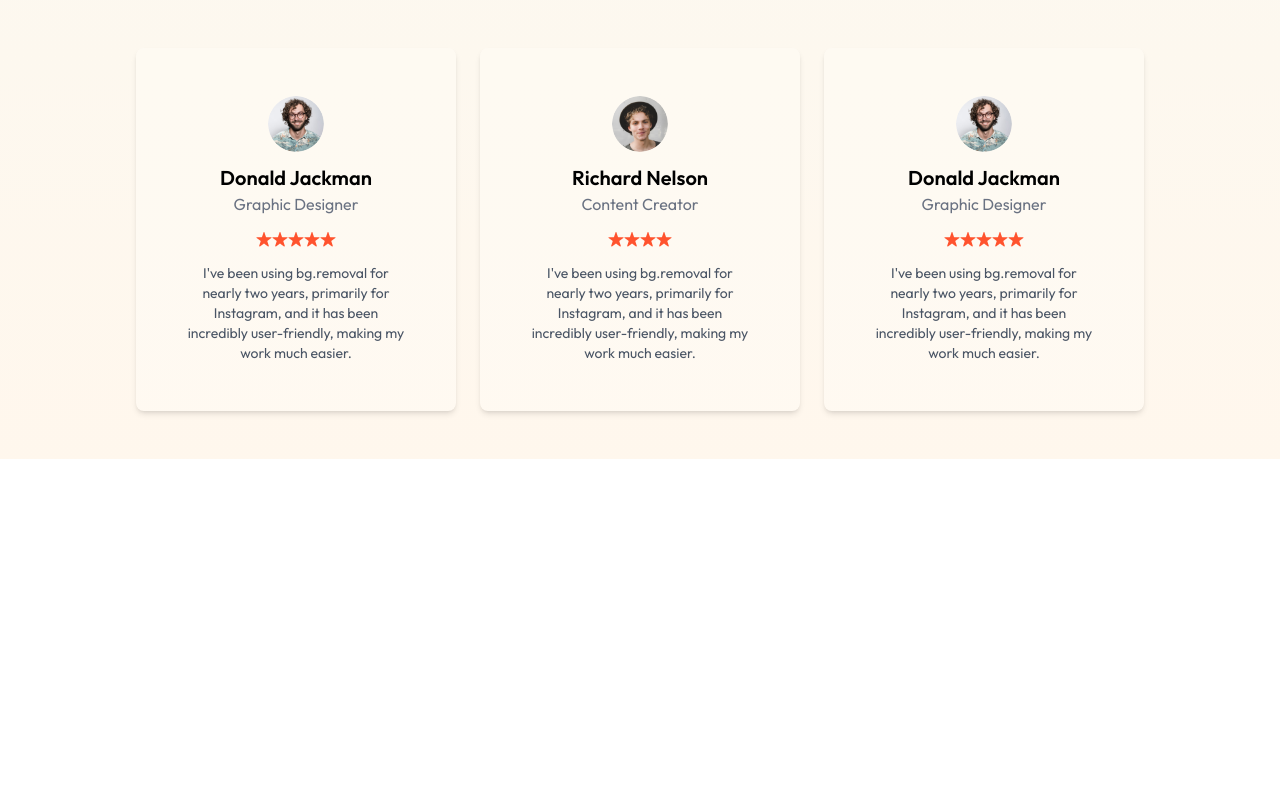
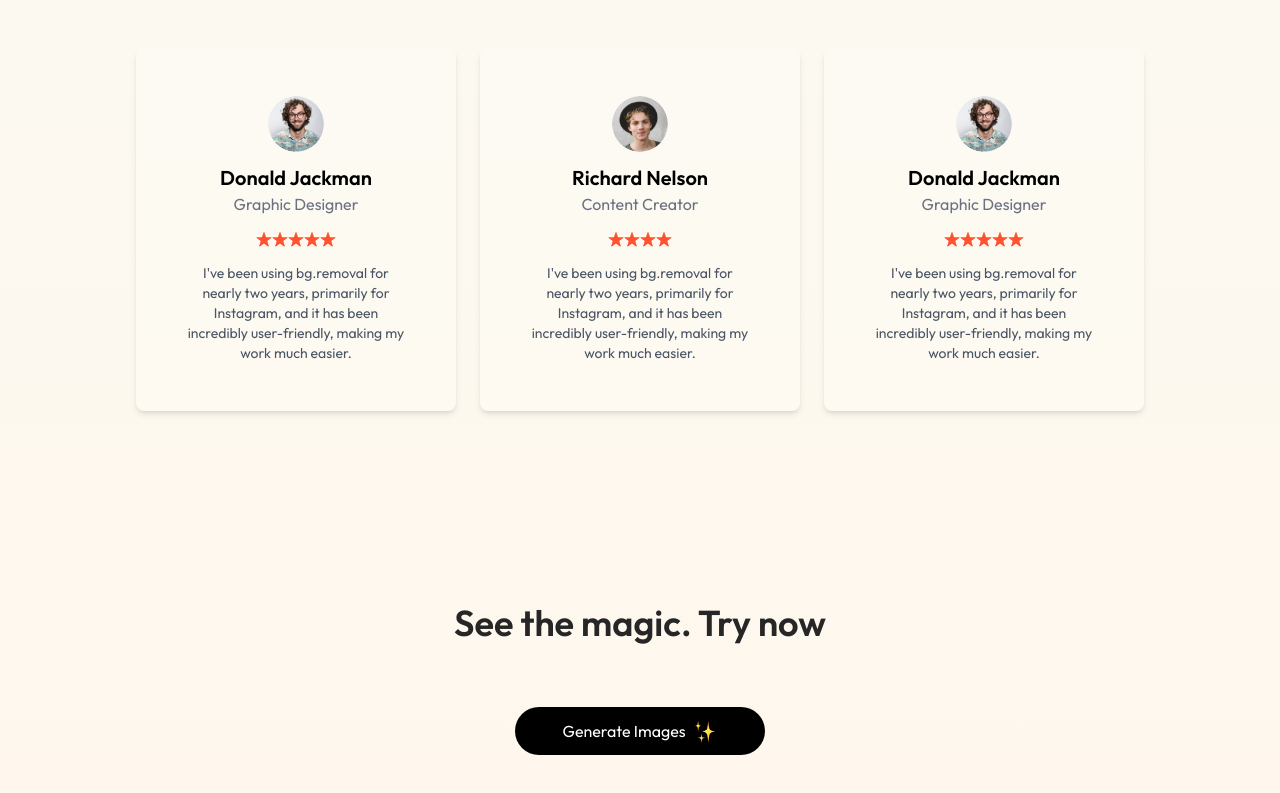
Before and after one commit to iamharsh42/PixeLingo, a React (Vite) app in the folder client/: page / in a window 1280 px wide. Shown: the part 2216-3009 px from the top of the page. Before the commit the page ends 2755 px from the top, so only its background shows below. Built offline with nearby package versions, Linux system fonts and the light colour scheme.

Commit message:
GenerateBtn Added

```diff
--- a/client/src/components/GenerateBtn.jsx
+++ b/client/src/components/GenerateBtn.jsx
@@ -0,0 +1,17 @@
+import React from 'react'
+import { assets } from '../assets/assets'
+
+const GenerateBtn = () => {
+  return (
+    <div className='pb-16 text-center'>
+      <h1 className='text-2xl md:text-3xl lg:text-4xl mt-4 font-semibold text-neutral-800 py-6 md:py-16'>See the magic. Try now</h1>
+
+      <button className='inline-flex items-center gap-2 px-12 py-3 rounded-full bg-black text-white m-auto hover:scale-105 transition-all duration-500'>Generate Images
+        <img src={assets.star_group}
+        className='h-6'/>
+      </button>
+    </div>
+  )
+}
+
+export default GenerateBtn
--- a/client/src/pages/Home.jsx
+++ b/client/src/pages/Home.jsx
@@ -3,6 +3,7 @@
 import Steps from '../components/Steps'
 import Description from '../components/Description'
 import Testimonials from '../components/Testimonials'
+import GenerateBtn from '../components/GenerateBtn'
 
 const Home = () => {
   return (
@@ -11,6 +12,7 @@
       <Steps/>
       <Description/>
       <Testimonials/>
+      <GenerateBtn/>
     </div>
   )
 }
```
